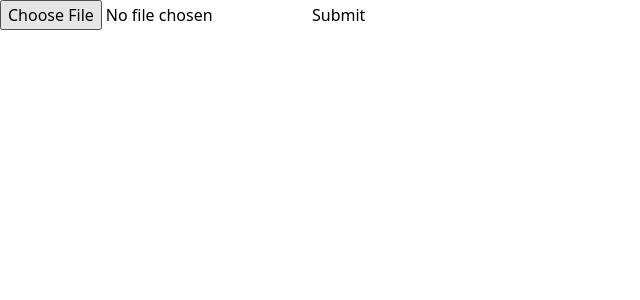
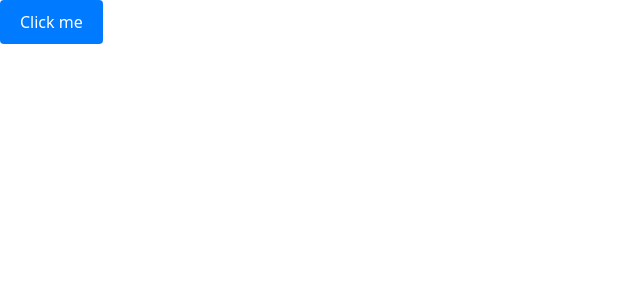
Before and after one commit to owinekanayake/Hotel-Management-System-Front-End, a React (Vite) app: page /test in a window 1280 px wide. Shown: the top 300 px of the page, without its empty margins (0-640 px from the left). Built offline with nearby package versions, Linux system fonts and the light colour scheme.

Commit message:
Add Button component and update TestComponent; enhance Vite config to include JSX extensions

```diff
--- /dev/null
+++ b/src/Components/ui/button.jsx
@@ -0,0 +1,8 @@
+// src/components/ui/button.jsx
+export function Button({ children }) {
+    return (
+      <button style={{ padding: '10px 20px', backgroundColor: '#007BFF', color: 'white', border: 'none', borderRadius: '4px' }}>
+        {children}
+      </button>
+    );
+  }
--- a/src/pages/client-page/test.jsx
+++ b/src/pages/client-page/test.jsx
@@ -1,19 +1,8 @@
-import { useState } from "react"
-import storage from "../../utils/mediaUpload"
-import uploadMedia from "../../utils/mediaUpload"
+import { Button } from "@/components/ui/button";
 export default function TestComponent() {
-
-    const [file, setFile] = useState(null)
-    return(
-       <div className="w-full h-[100vh] flex justify-center items-center">
-
-            <input type="file" defaultValue={file} onChange={(e)=>{
-                setFile(e.target.files[0])
-            }}/>
-            <button onClick={()=>{
-                uploadMedia(file)
-            }}>Submit</button>
-       </div>
-
-    )
+  return (
+    <div>
+      <Button>Click me</Button>
+    </div>
+  );
 }
--- a/vite.config.js
+++ b/vite.config.js
@@ -6,7 +6,8 @@ export default defineConfig({
   plugins: [react()],
   resolve: {
     alias: {
-      '@': path.resolve(__dirname, './src'), // Alias '@/' points to './src'
+      '@': path.resolve(__dirname, './src'),
     },
+    extensions: ['.js', '.jsx', '.ts', '.tsx'], // Ensure '.jsx' is included
   },
 });
```
